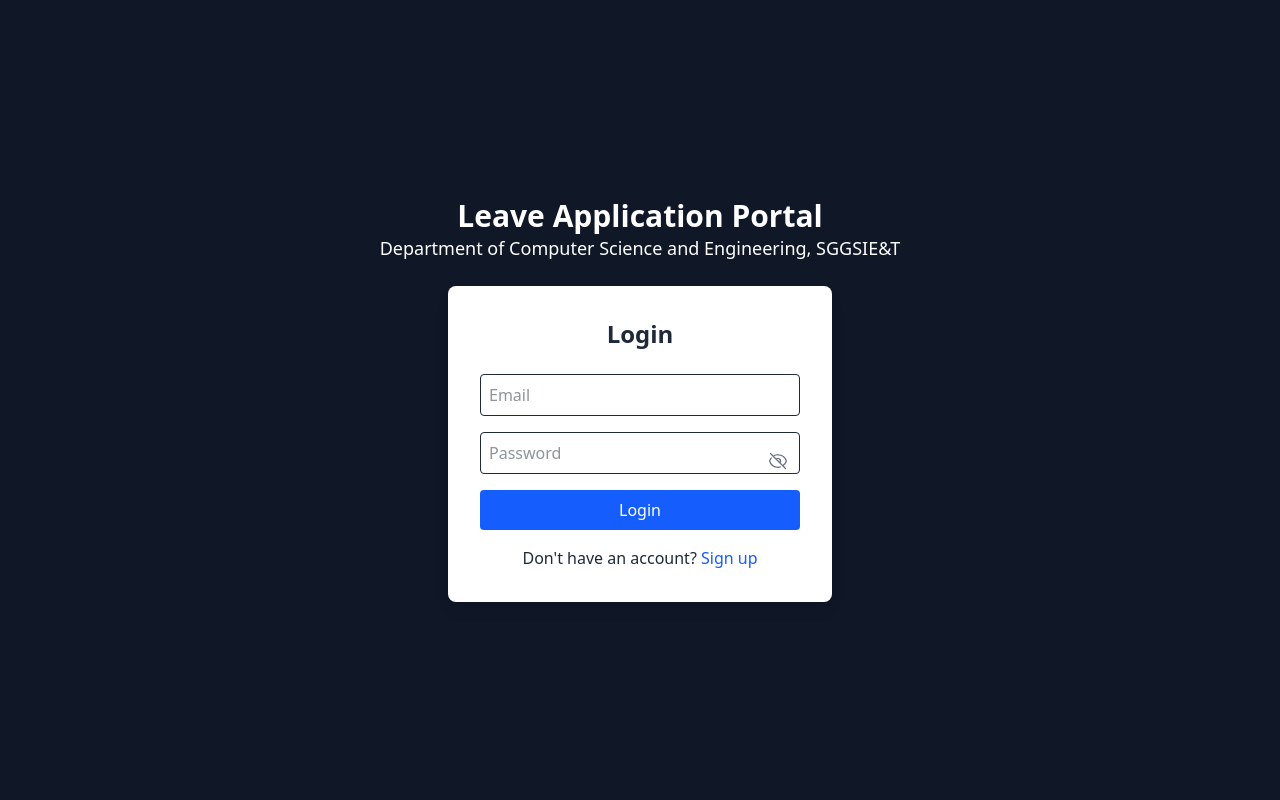
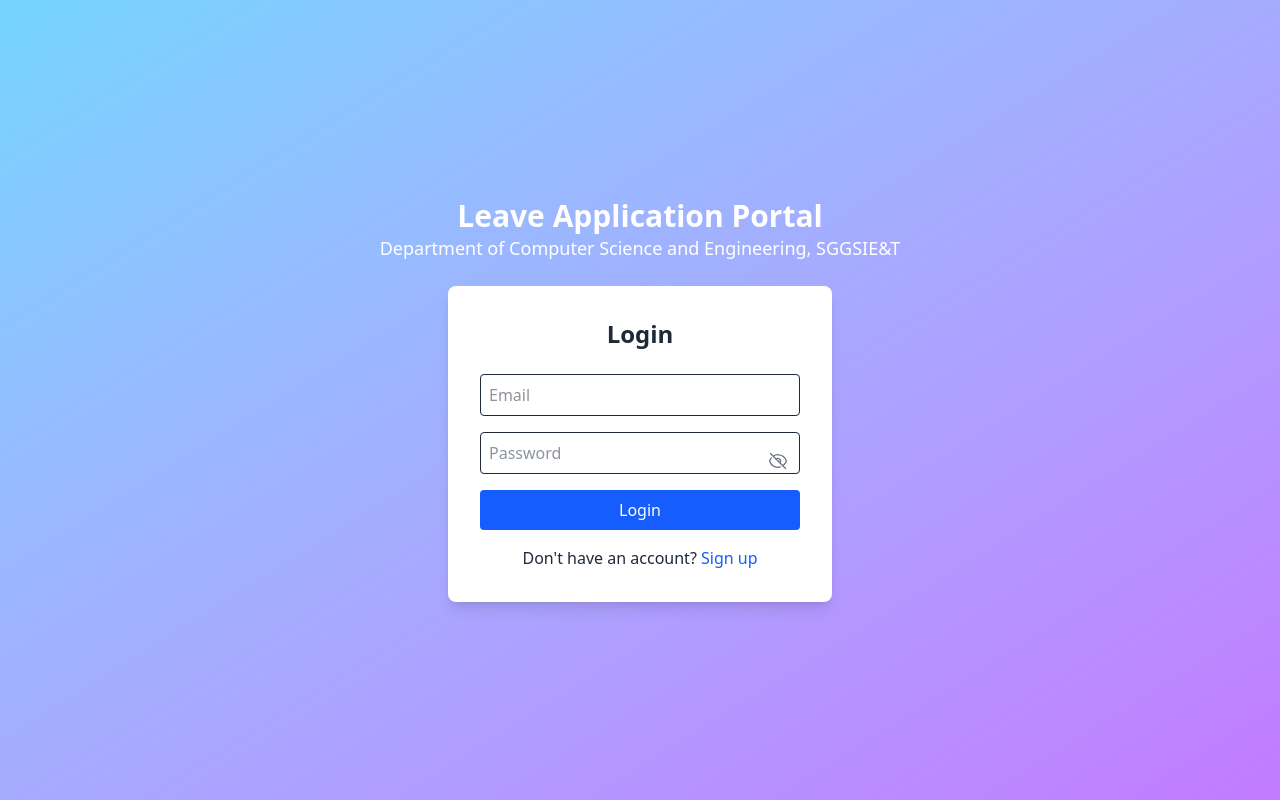
Before and after one commit to Krishna180104/cse_leave, a React (Vite) app in the folder frontend/: page / in a window 1280 px wide. Built offline with nearby package versions, Linux system fonts and the light colour scheme.

Commit message:
color changed

```diff
--- a/frontend/src/pages/Login.jsx
+++ b/frontend/src/pages/Login.jsx
@@ -34,7 +34,9 @@ const Login = () => {
 
 
     return (
-        <div className="flex flex-col h-screen items-center justify-center bg-gray-900 text-white px-4">
+        <div className="flex flex-col h-screen items-center justify-center bg-gradient-to-br from-sky-300 to-purple-400 text-white px-4 shadow-lg shadow-blue-200/50">
+
+
             <h1 className="text-2xl md:text-3xl font-bold text-center">Leave Application Portal</h1>
             <h2 className="text-sm md:text-lg text-center mb-6">Department of Computer Science and Engineering, SGGSIE&T</h2>
 
--- a/frontend/src/pages/Signup.jsx
+++ b/frontend/src/pages/Signup.jsx
@@ -43,7 +43,8 @@ const Signup = () => {
     };
 
     return (
-        <div className="flex flex-col h-screen items-center justify-center bg-gray-900 text-white px-4">
+        <div className="flex flex-col h-screen items-center justify-center bg-gradient-to-br from-sky-300 to-purple-400 text-white px-4 shadow-lg shadow-blue-200/50">
+
             <h1 className="text-2xl md:text-3xl font-bold text-center">Leave Application Portal</h1>
             <h2 className="text-sm md:text-lg text-center mb-6">Department of Computer Science and Engineering, SGGSIE&T</h2>
 
```
